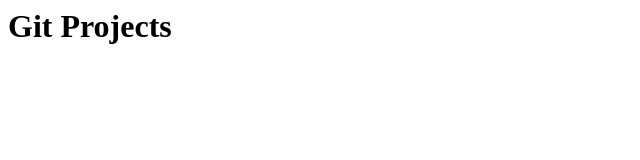
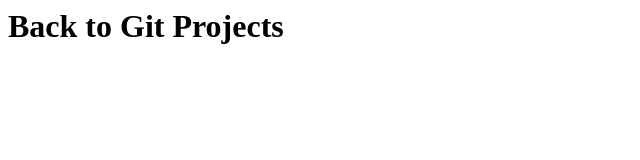
Before and after one commit to saidmurad/test, a plain HTML site: page index.html in a window 1280 px wide. Shown: the whole page, without its empty margins (0-640 px from the left). Drawn offline with Linux system fonts and the light colour scheme.

Commit message:
going to main

```diff
--- a/index.html
+++ b/index.html
@@ -4,7 +4,7 @@
 </title>
 
 <body>
-    <h1>Git Projects</h1>
+    <h1>Back to Git Projects</h1>
 </body>
 
 </html>
```
